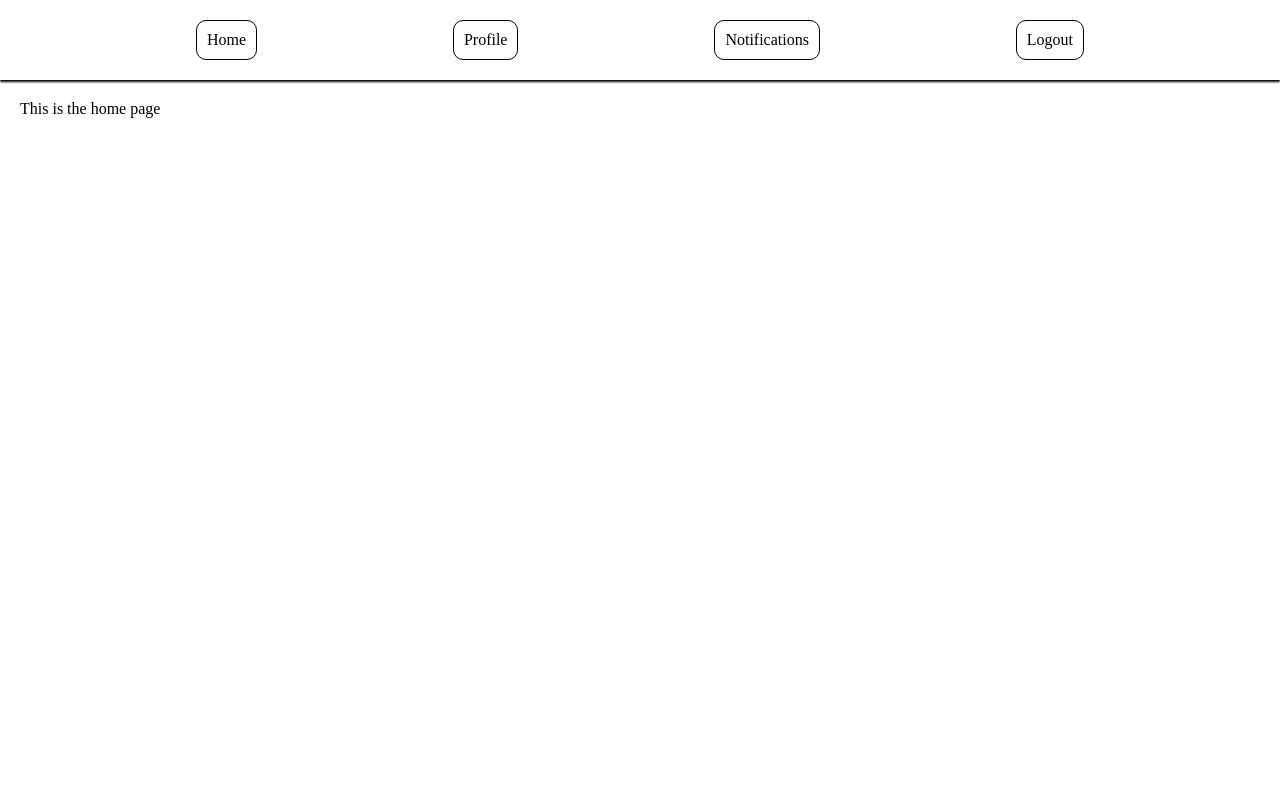
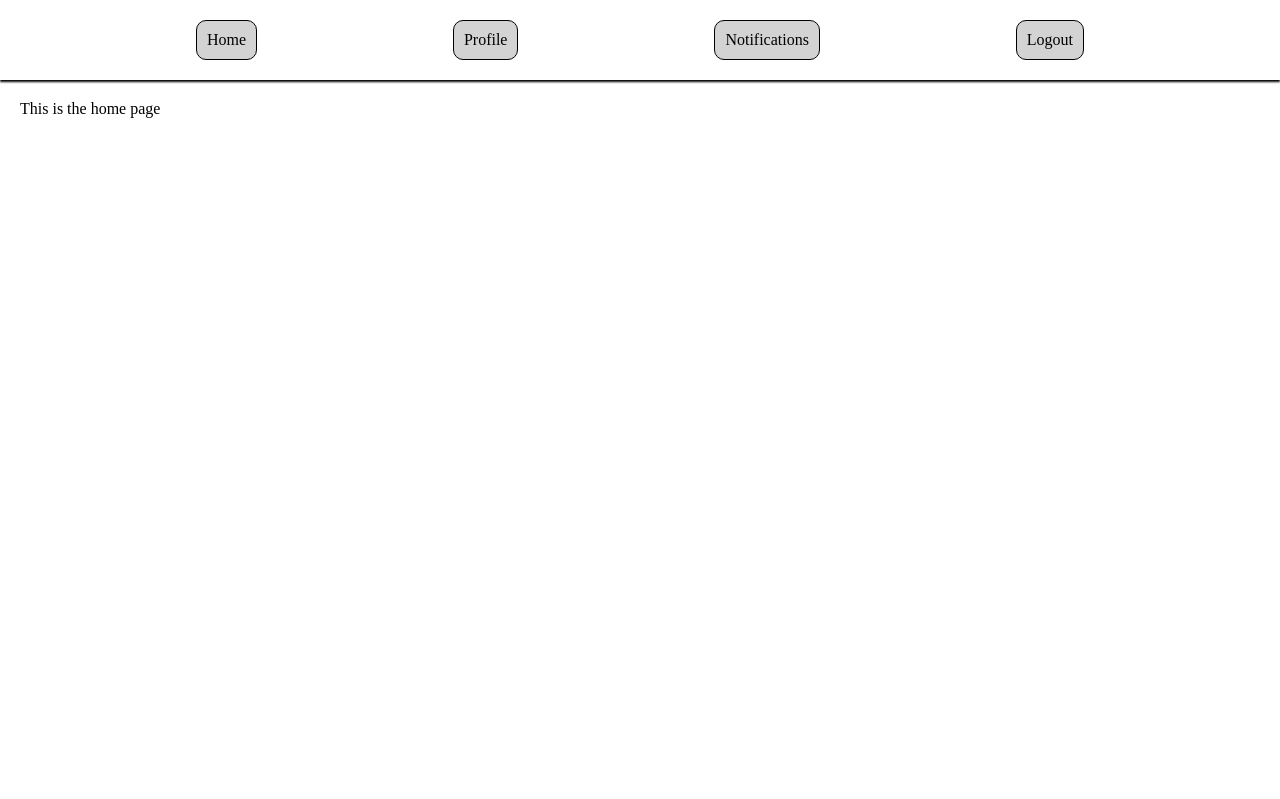
Before and after one commit to forty9unbeaten/djangoTweets, a Django app: page / in a window 1280 px wide. Shown: the top 799 px of the page. After the commit the page ends 118 px from the top, so only its background shows below. Run offline with Django 3.2, Linux system fonts and the light colour scheme.

Commit message:
border box sizing for all elements

```diff
--- a/static/main.css
+++ b/static/main.css
@@ -1,6 +1,7 @@
 * {
     margin: 0;
     padding: 0;
+    box-sizing: border-box;
 }
 
 body {
@@ -26,6 +27,7 @@ body {
     border: 1px solid black;
     border-radius: 10px;
     padding: 10px;
+    background-color: lightgray;
 }
 
 .navBar__button:hover {
```
